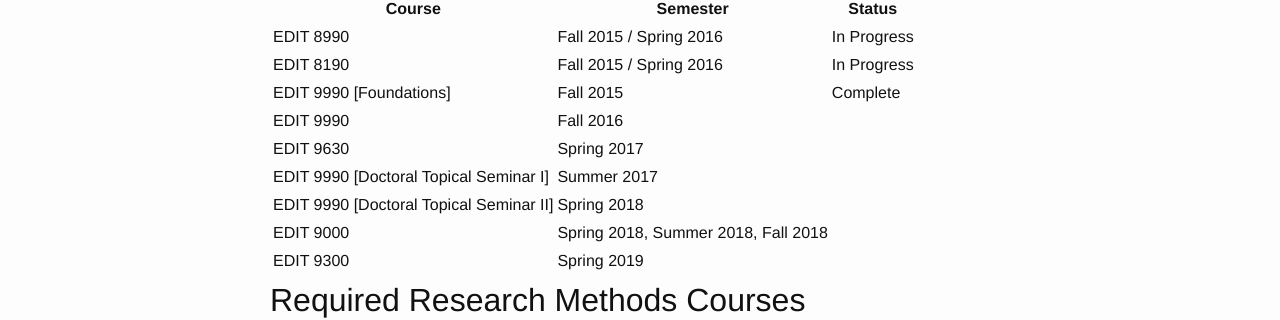
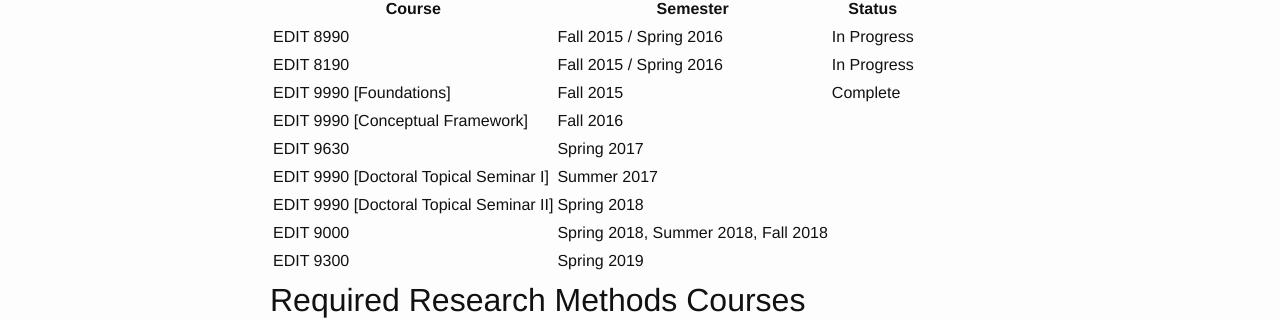
Before and after one commit to jcastle0/ldtportfolio, a Jekyll site: the page built from program.md, in a window 1280 px wide. Shown: the part 345-665 px from the top of the page. Built offline with Jekyll 4.4.1, drawn with Linux system fonts in a browser that asks for light colours.

Commit message:
Update program.md

```diff
--- a/program.md
+++ b/program.md
@@ -11,7 +11,7 @@ permalink: /program/
 | EDIT 8990               | Fall 2015 / Spring 2016 | In Progress |
 | EDIT 8190               | Fall 2015 / Spring 2016 | In Progress |
 | EDIT 9990 [Foundations] | Fall 2015               | Complete    |
-| EDIT 9990               | Fall 2016               |             |
+| EDIT 9990 [Conceptual Framework] | Fall 2016      |             |
 | EDIT 9630               | Spring 2017             |             |
 | EDIT 9990 [Doctoral Topical Seminar I] | Summer 2017 |          |
 | EDIT 9990 [Doctoral Topical Seminar II] | Spring 2018 |         |
```
